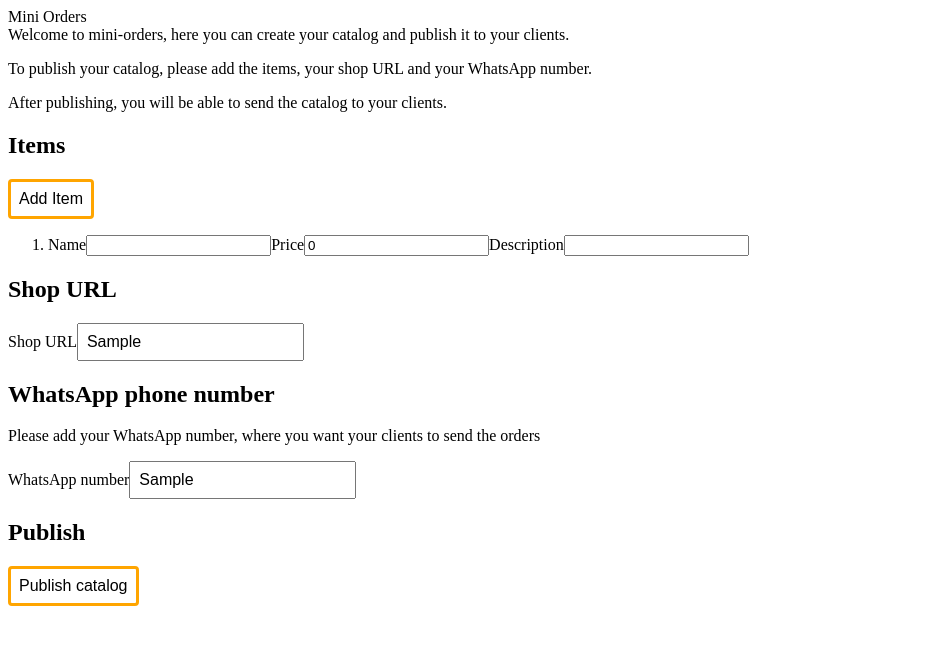
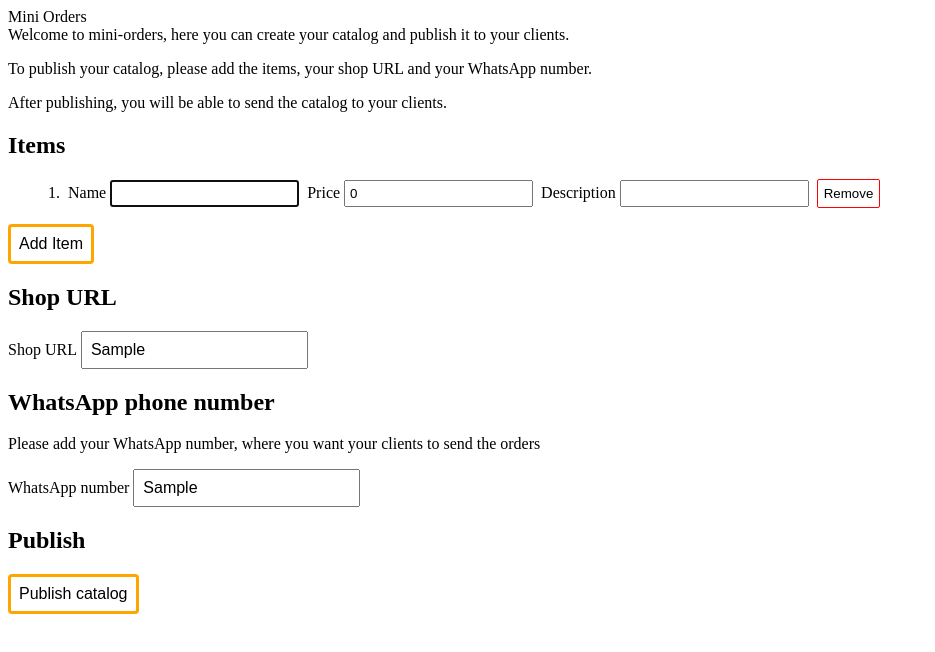
Before and after one commit to juanfrvera/mini-order, a Vue app in the folder frontend/: page / in a window 1280 px wide. Both pictures are taken after typing "Sample", "Sample" into the empty fields and a click on the button "Add Item". Shown: the top 652 px of the page, without its empty margins (0-935 px from the left). Built offline with nearby package versions, Linux system fonts and the light colour scheme; the HTML template or start-up script is replaced by a standard one.

Commit message:
feat: move on item inputs with enter and tab

```diff
--- a/frontend/src/assets/main.css
+++ b/frontend/src/assets/main.css
@@ -16,3 +16,9 @@
    padding: 8px;
    font-size: 16px;
 }
+
+.label-and-input {
+   display: flex;
+   align-items: center;
+   gap: 4px;
+}
--- a/frontend/src/components/CatalogCreator.vue
+++ b/frontend/src/components/CatalogCreator.vue
@@ -11,27 +11,105 @@ function getItems() {
 }
 
 function createNewItemRow() {
-  items.value.unshift({ id: crypto.randomUUID(), name: '', price: 0, description: '' })
+  items.value.push({ id: crypto.randomUUID(), name: '', price: 0, description: '' });
+  const lastIndex = items.value.length - 1
+
+  // Call in next tick after item is rendered
+  setTimeout(() => {
+    focusItemFirstInput(lastIndex);
+  });
+}
+
+function removeItem(index: number) {
+  items.value.splice(index, 1)
+}
+
+function descriptionKeyDown(event: KeyboardEvent, index: number) {
+  if (event.key === 'Enter' || event.key === 'Tab') {
+    // Prevent default behavior to avoid form submission
+    // and to allow custom navigation
+    event.stopPropagation()
+    event.preventDefault()
+    const nextIndex = index + 1
+    if (nextIndex < items.value.length) {
+      focusItemFirstInput(nextIndex);
+    } else {
+      // If it's the last item, create a new one
+      createNewItemRow()
+    }
+  }
+}
+
+function focusItemFirstInput(index: number) {
+  // nth-child starts from 1, so we need to add 1
+  const nthChild = index + 1
+  const firstInput = document.querySelector(`.item-row:nth-child(${nthChild}) .item-input`)
+  if (firstInput) {
+    (firstInput as HTMLInputElement).focus()
+  }
 }
 </script>
 
 <template>
-  <button @click="createNewItemRow()" class="button-important">Add Item</button>
-  <ol v-if="items.length">
-    <li v-for="item in items" :key="item.id">
-      <label>Name</label>
-      <input v-model="item.name" />
+  <ol v-if="items.length" class="item-list">
+    <li v-for="(item, index) in items" :key="item.id" class="item-row">
+      <span class="item-index">{{ index + 1 }}.</span>
 
-      <label>Price</label>
-      <input v-model="item.price" />
+      <div class="label-and-input">
+        <label>Name</label>
+        <input v-model="item.name" class="item-input" />
+      </div>
 
-      <label>Description</label>
-      <input v-model="item.description" />
+      <div class="label-and-input">
+        <label>Price</label>
+        <input v-model="item.price" class="item-input" />
+      </div>
+
+      <div class="label-and-input">
+        <label>Description</label>
+        <input v-model="item.description" @keydown="descriptionKeyDown($event, index)" class="item-input" />
+      </div>
+
+      <button @click="removeItem(index)" class="remove-item">Remove</button>
     </li>
   </ol>
   <div v-else>
     <p>No items added yet. Click the button above to add an item.</p>
   </div>
+  <button @click="createNewItemRow()" class="button-important">Add Item</button>
 </template>
 
-<style scoped></style>
+<style scoped>
+.item-list {
+  display: flex;
+  flex-direction: column;
+  gap: 8px;
+}
+
+.item-row {
+  display: flex;
+  gap: 8px;
+}
+
+.item-index {
+  display: flex;
+  align-items: center;
+}
+
+.item-input {
+  padding: 4px;
+}
+
+.remove-item {
+  border: red 1px solid;
+  background-color: white;
+  padding: 6px;
+  border-radius: 2px;
+  cursor: pointer;
+}
+
+.remove-item:hover {
+  background-color: red;
+  color: white;
+}
+</style>
```
